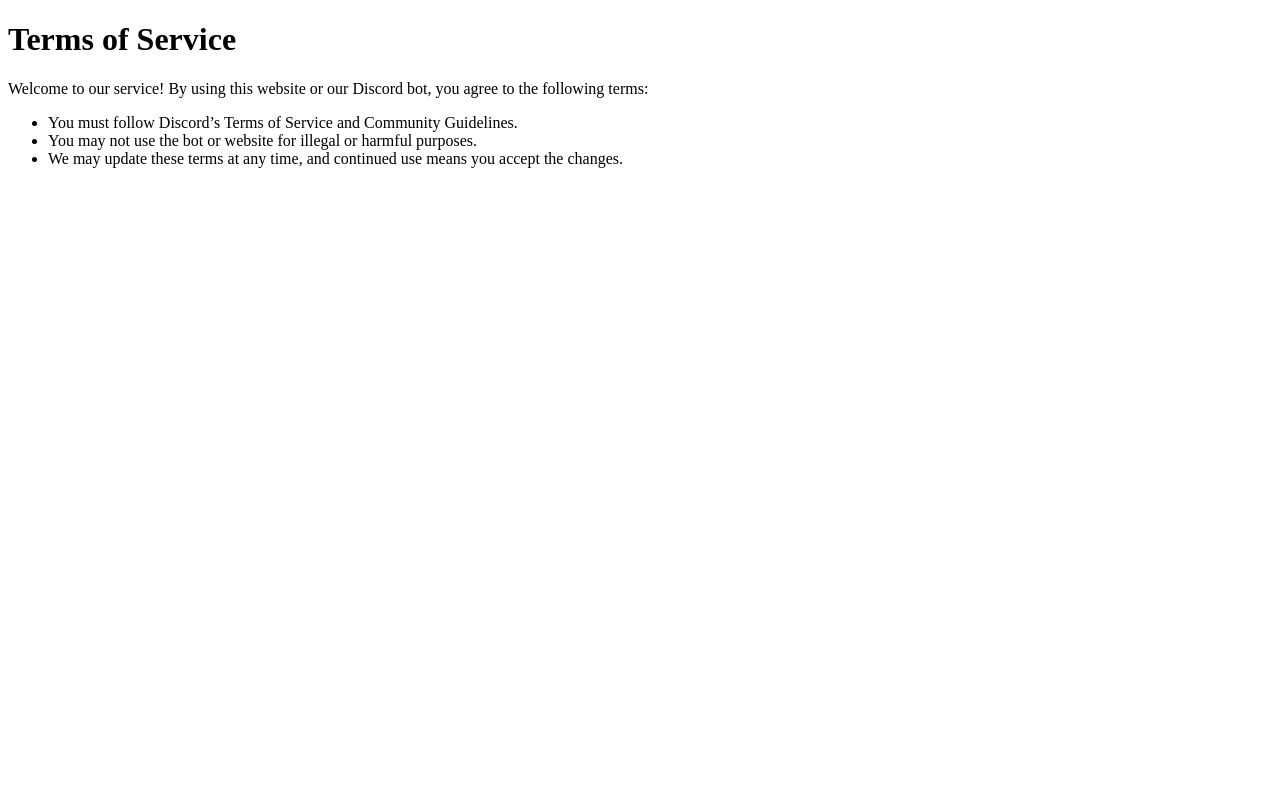
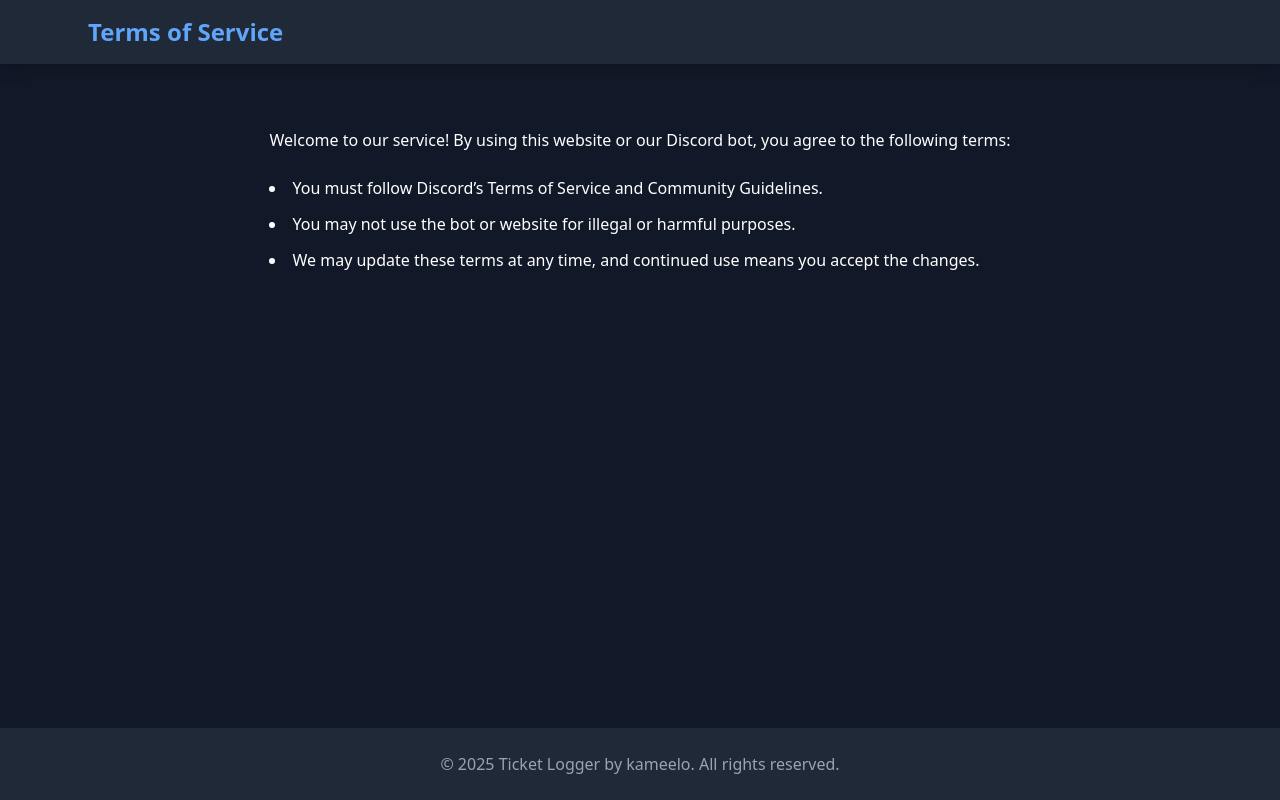
Before and after one commit to kamelpro413-eng/web-i-guess, a website: page terms.html in a window 1280 px wide. Drawn offline with nearby package versions, Linux system fonts and the light colour scheme.

Commit message:
Update terms.html

```diff
--- a/terms.html
+++ b/terms.html
@@ -2,16 +2,36 @@
 <html lang="en">
 <head>
   <meta charset="UTF-8">
-  <meta name="viewport" content="width=device-width, initial-scale=1.0">
-  <title>Terms of Service</title>
+  <title>Terms of Service - Ticket Logger</title>
+
+  <script src="https://cdn.tailwindcss.com"></script>
+  <link rel="stylesheet" href="https://unpkg.com/aos@next/dist/aos.css" />
+  <script src="https://unpkg.com/aos@next/dist/aos.js"></script>
+  <script>
+    document.addEventListener("DOMContentLoaded", () => {
+      AOS.init({ duration: 800, once: true });
+    });
+  </script>
 </head>
-<body>
-  <h1>Terms of Service</h1>
-  <p>Welcome to our service! By using this website or our Discord bot, you agree to the following terms:</p>
-  <ul>
-    <li>You must follow Discord’s Terms of Service and Community Guidelines.</li>
-    <li>You may not use the bot or website for illegal or harmful purposes.</li>
-    <li>We may update these terms at any time, and continued use means you accept the changes.</li>
-  </ul>
+<body class="bg-gray-900 text-white font-sans flex flex-col min-h-screen">
+
+  <header class="bg-gray-800 shadow-lg sticky top-0 z-50">
+    <div class="max-w-6xl mx-auto px-6 py-4">
+      <h1 class="text-2xl font-bold text-blue-400">Terms of Service</h1>
+    </div>
+  </header>
+
+  <main class="flex-1 max-w-4xl mx-auto px-6 py-16">
+    <p class="mb-6" data-aos="fade-up">Welcome to our service! By using this website or our Discord bot, you agree to the following terms:</p>
+    <ul class="list-disc list-inside space-y-3" data-aos="fade-up" data-aos-delay="100">
+      <li>You must follow Discord’s Terms of Service and Community Guidelines.</li>
+      <li>You may not use the bot or website for illegal or harmful purposes.</li>
+      <li>We may update these terms at any time, and continued use means you accept the changes.</li>
+    </ul>
+  </main>
+
+  <footer class="bg-gray-800 py-6 text-center text-gray-400">
+    &copy; 2025 Ticket Logger by kameelo. All rights reserved.
+  </footer>
 </body>
 </html>
```
